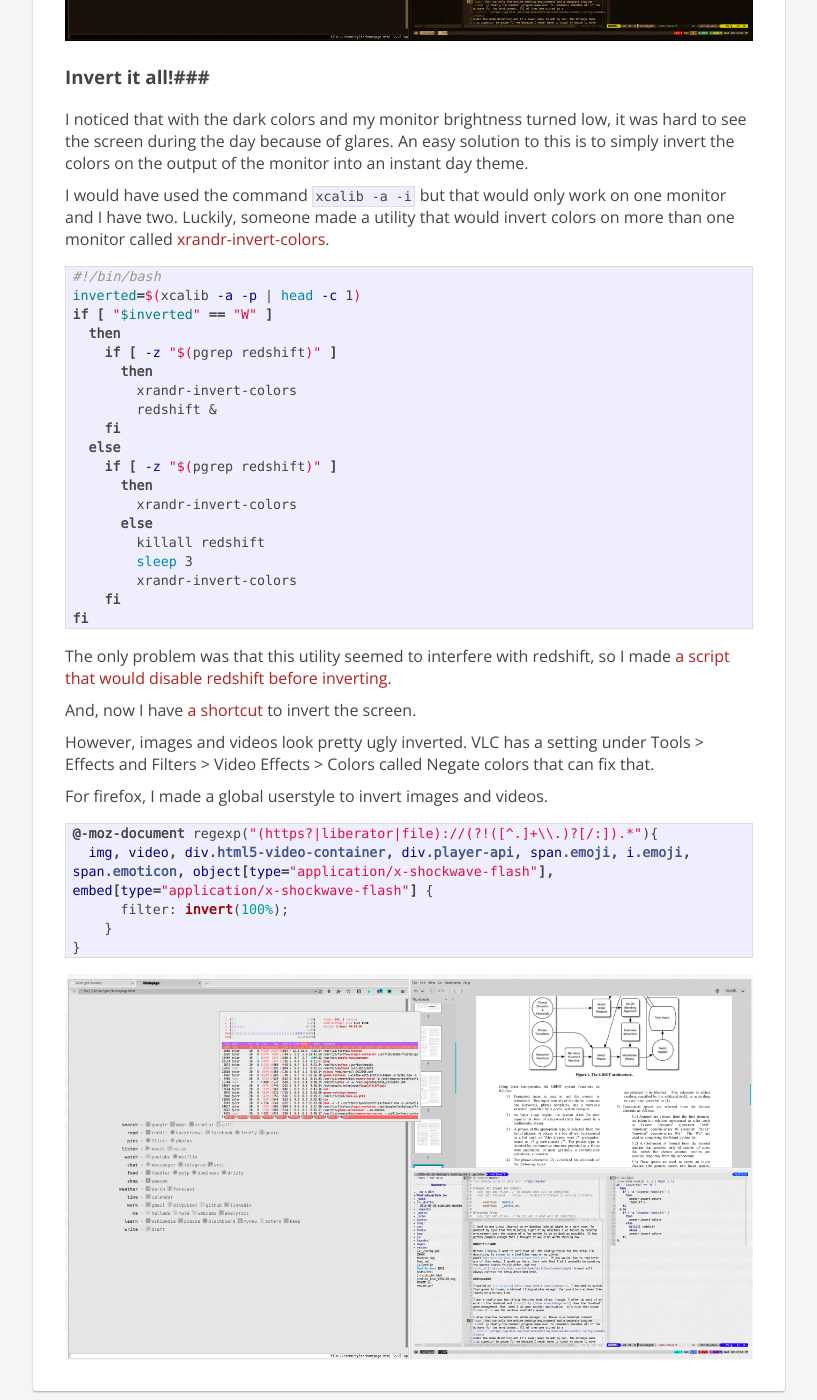
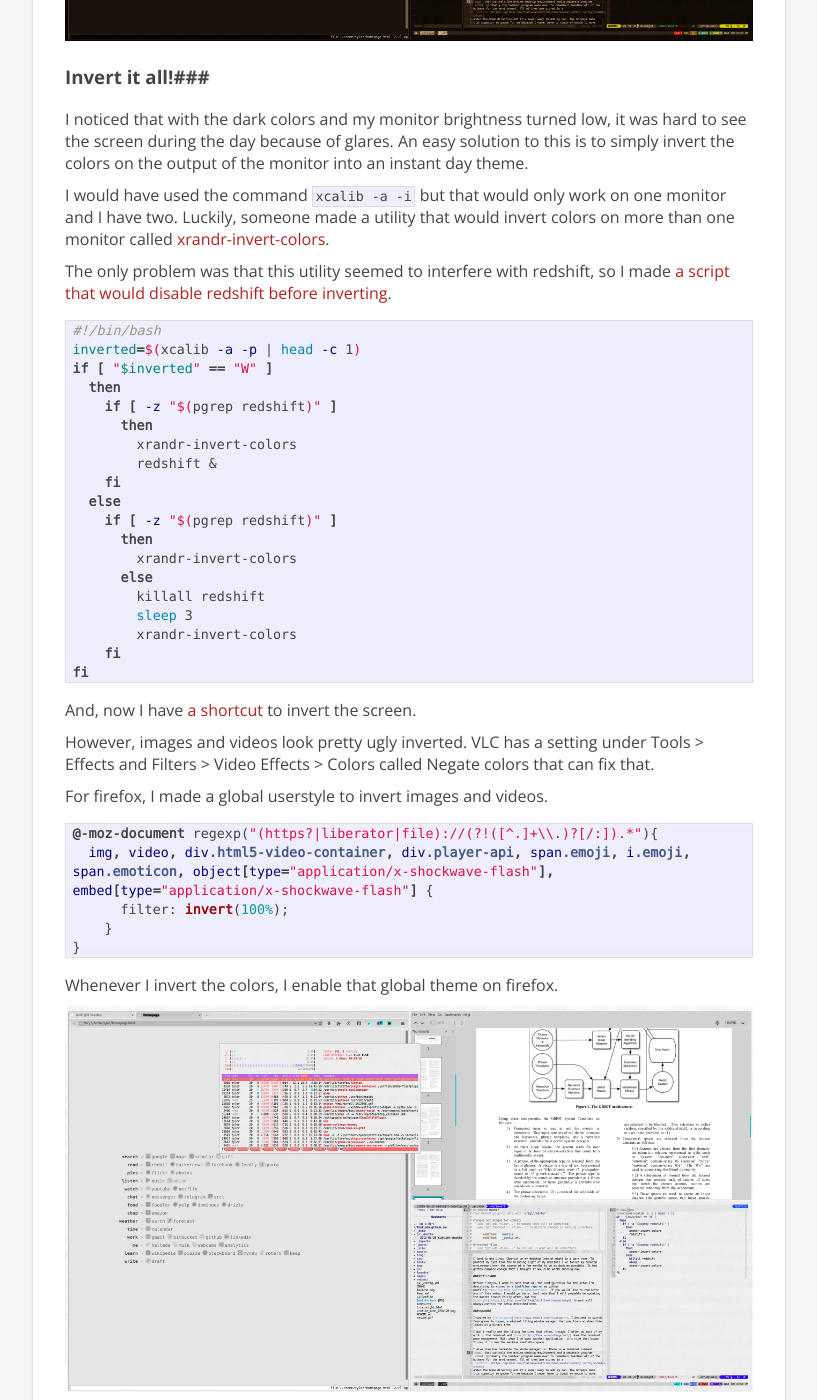
Before and after one commit to thallada/thallada.github.io, a Jekyll site: the page built from _posts/2015-06-03-midnight-desktop.md, in a window 1280 px wide and 1400 px high, scrolled down 3404 px. Shown: the whole window, without its empty margins (231-1048 px from the left). Built offline with Jekyll 4.4.1, drawn with Linux system fonts in a browser that asks for light colours; Markdown is read by kramdown in place of the engine named in the settings.

Commit message:
Last minute edits

````diff
--- a/_posts/2015-06-03-midnight-desktop.md
+++ b/_posts/2015-06-03-midnight-desktop.md
@@ -210,6 +210,10 @@ monitor and I have two. Luckily, someone made a utility that would invert colors
 on more than one monitor called
 [xrandr-invert-colors](https://github.com/zoltanp/xrandr-invert-colors).
 
+The only problem was that this utility seemed to interfere with redshift, so I
+made [a script that would disable redshift before
+inverting](https://github.com/thallada/dotfiles/blob/master/invert/bin/invert).
+
 ```bash
 #!/bin/bash
 inverted=$(xcalib -a -p | head -c 1)
@@ -254,4 +255,6 @@ For firefox, I made a global userstyle to invert images and videos.
 }
 ```
 
+Whenever I invert the colors, I enable that global theme on firefox.
+
 ![Midnight inverted into a day theme](/assets/midnight_screenshot_inverted.png)
````
Also changed, not shown: other parts of _posts/2015-06-03-midnight-desktop.md (+0 -3 lines).
